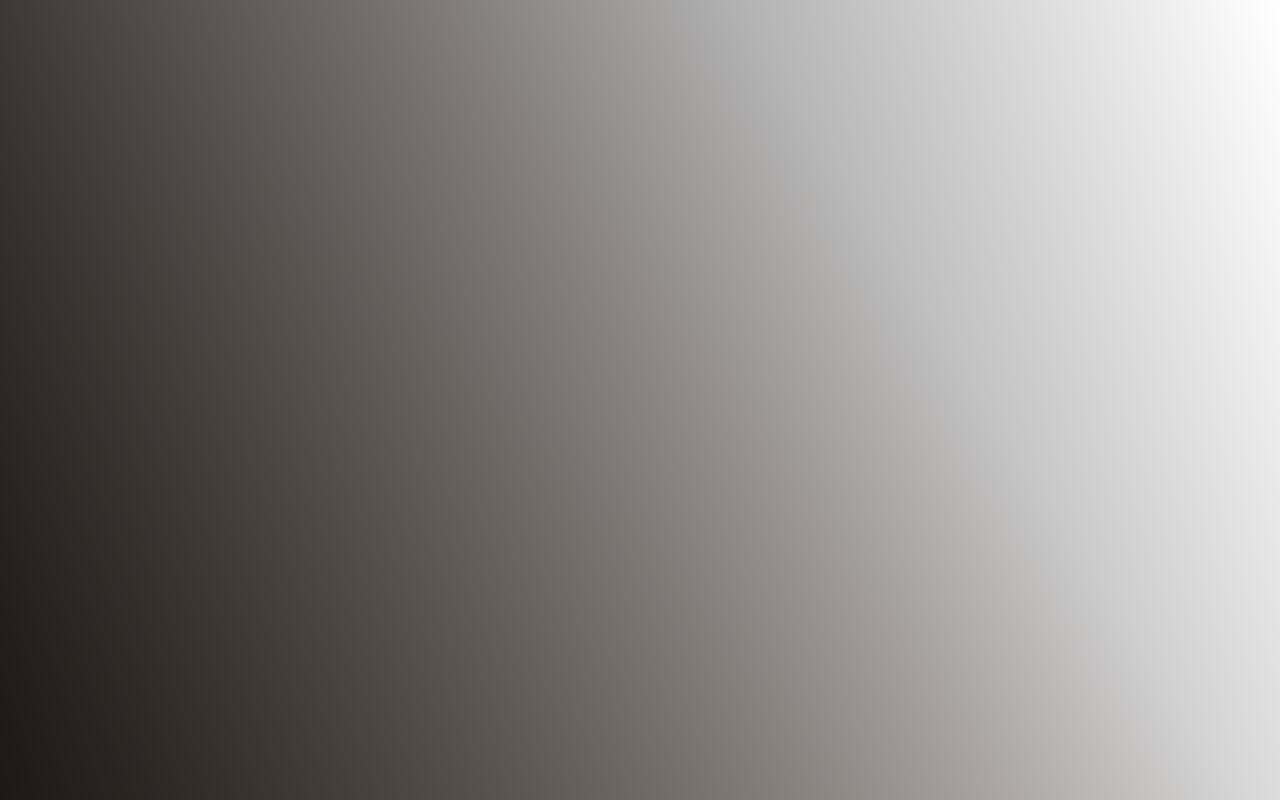
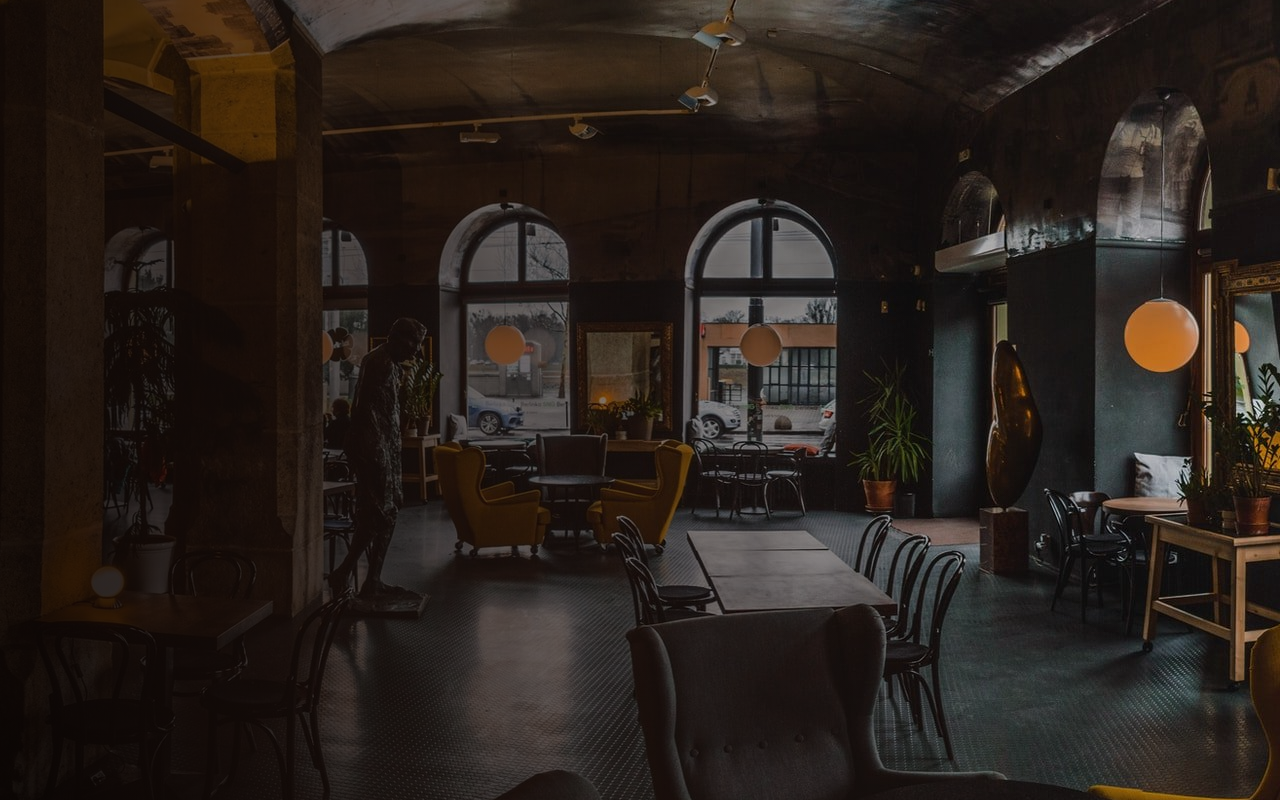
Before and after one commit to DarkWool/restaurant-page, a plain HTML site: page index.html in a window 1280 px wide. Drawn offline with Linux system fonts and the light colour scheme; a web font is replaced by a local one.

Commit message:
Added images and fixed the name of one of them in CSS.

```diff
--- a/main.css
+++ b/main.css
@@ -70,7 +70,7 @@ nav > a {
 /* ---------------- Wrapper ---------------- */
 #content {
     background-size: cover;
-    background: linear-gradient(72.44deg, rgba(0, 0, 0, 0.85) 0%, rgba(0, 0, 0, 0) 100%), linear-gradient(237.67deg, rgba(0, 0, 0, 0) 30.62%, rgba(121, 58, 37, 0.47) 92.77%), url("images/sebastian-schuppik-H7xTpvBjJS4-unsplash-m.jpg") no-repeat center;
+    background: linear-gradient(72.44deg, rgba(0, 0, 0, 0.85) 0%, rgba(0, 0, 0, 0) 100%), linear-gradient(237.67deg, rgba(0, 0, 0, 0) 30.62%, rgba(121, 58, 37, 0.47) 92.77%), url("images/hero-img.jpg") no-repeat center;
     display: flex;
     flex-direction: column;
     margin: 0;
```
Also changed, not shown: images/GitHub-Mark-Light-64px.png (added), images/hero-img.jpg (added).
